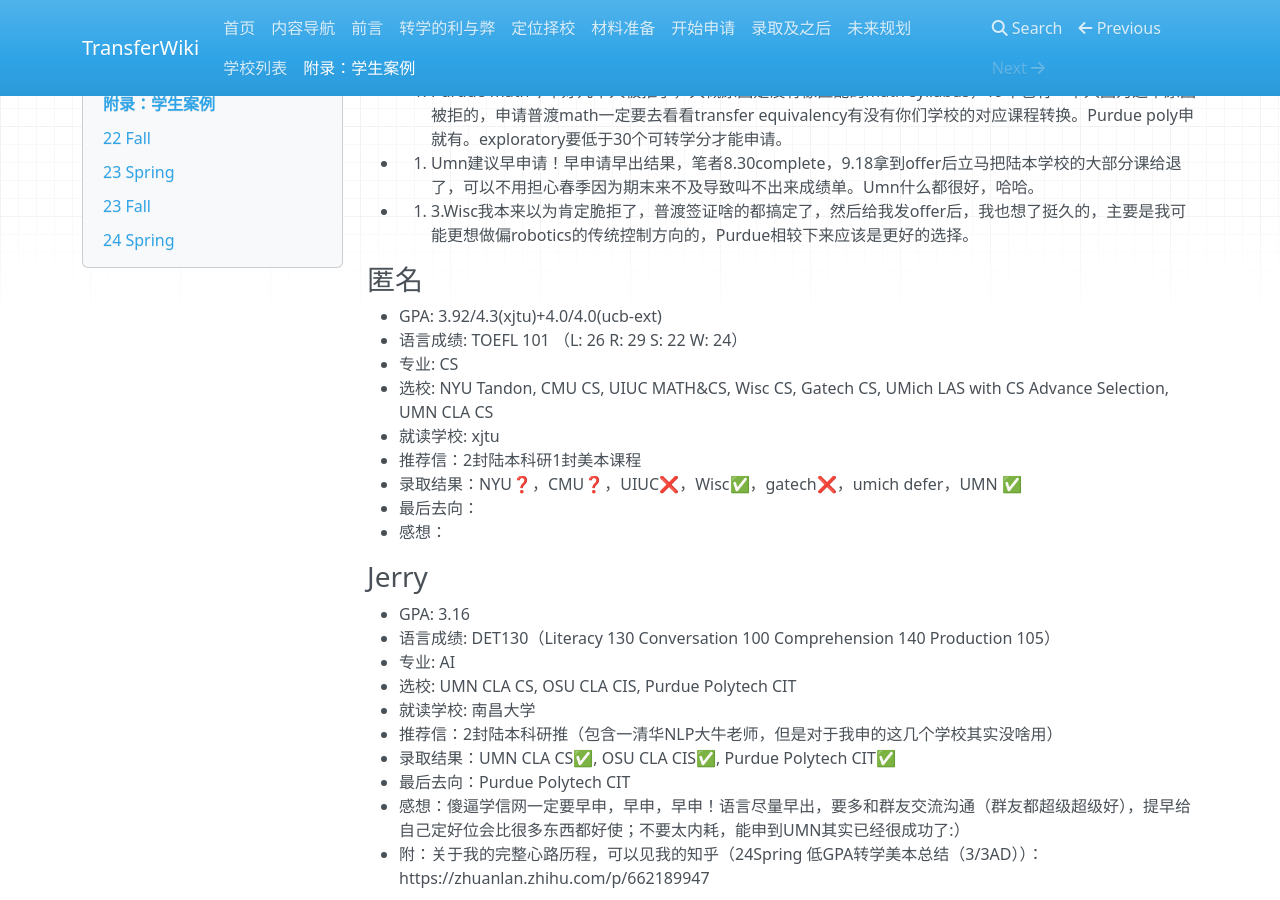
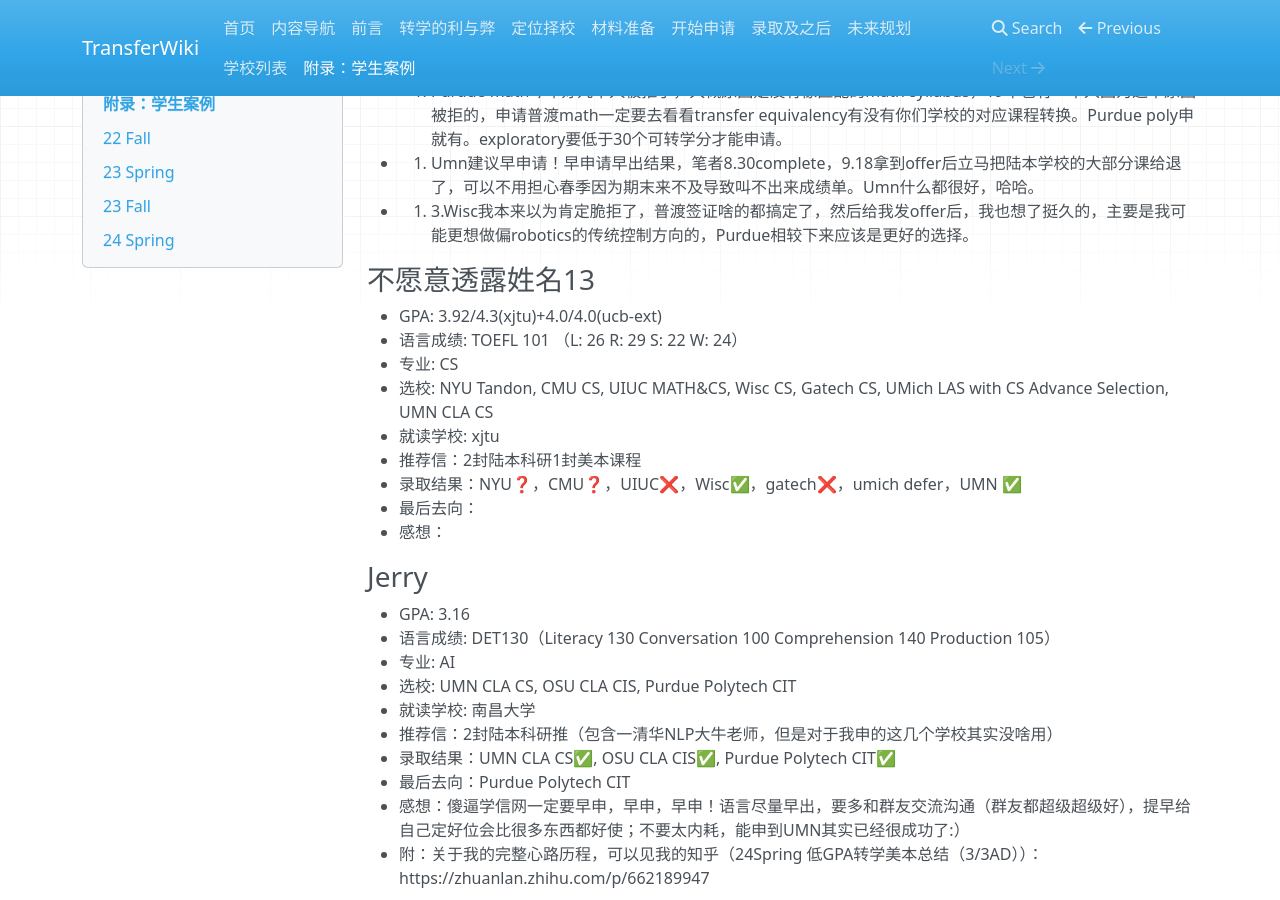
Before and after one commit to SihanXU/TransferWiki, an MkDocs documentation site: the page built from docs/bgs.md, in a window 1280 px wide and 900 px high, scrolled down 16682 px. Built offline with MkDocs 1.6.1, drawn with Linux system fonts in a browser that asks for light colours; nearby versions of some CDN libraries.

Commit message:
Update bgs.md

```diff
--- a/docs/bgs.md
+++ b/docs/bgs.md
@@ -615,7 +615,7 @@ DET115(有点低，天天摆大烂的恶果)
 - 3. 3.Wisc我本来以为肯定脆拒了，普渡签证啥的都搞定了，然后给我发offer后，我也想了挺久的，主要是我可能更想做偏robotics的传统控制方向的，Purdue相较下来应该是更好的选择。
 
 
-### 匿名
+### 不愿意透露姓名13
 - GPA: 3.92/4.3(xjtu)+4.0/4.0(ucb-ext)
 - 语言成绩: TOEFL 101 （L: 26   R: 29   S: 22   W: 24）
 - 专业: CS
```
